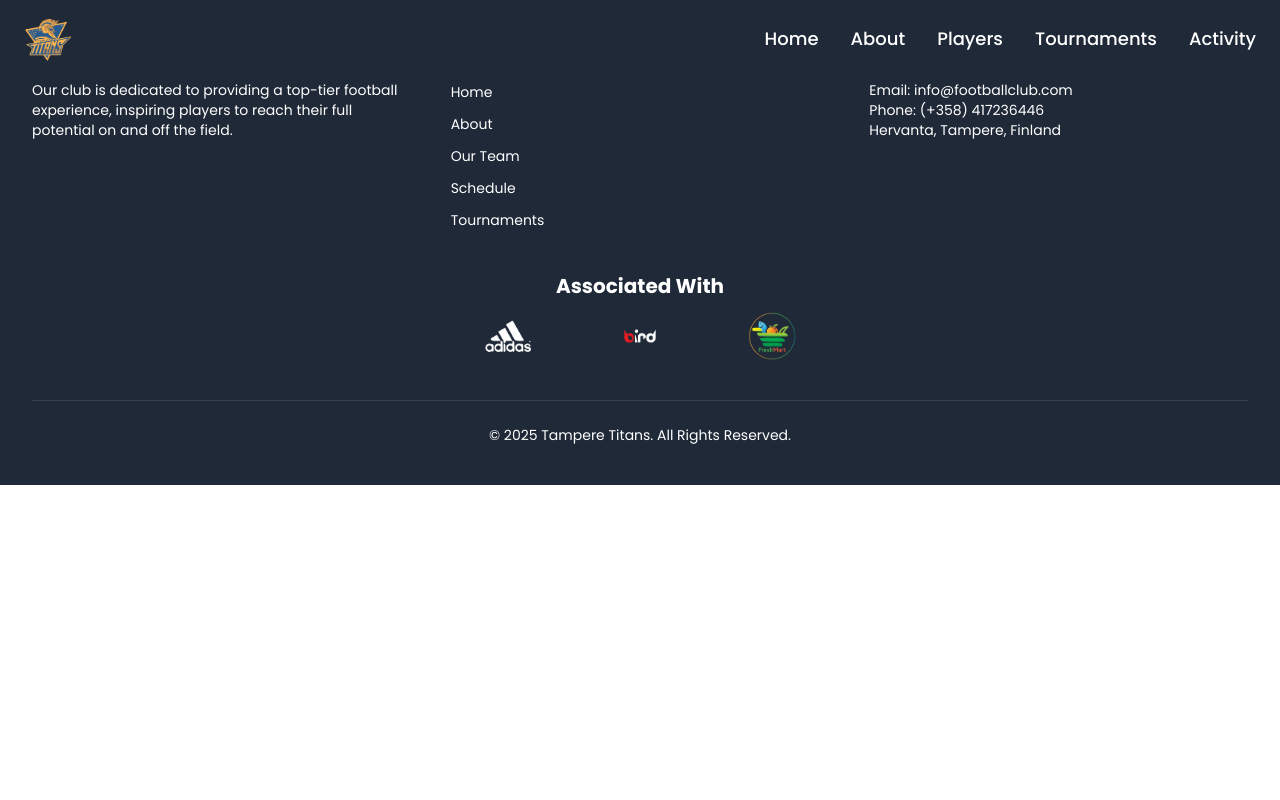
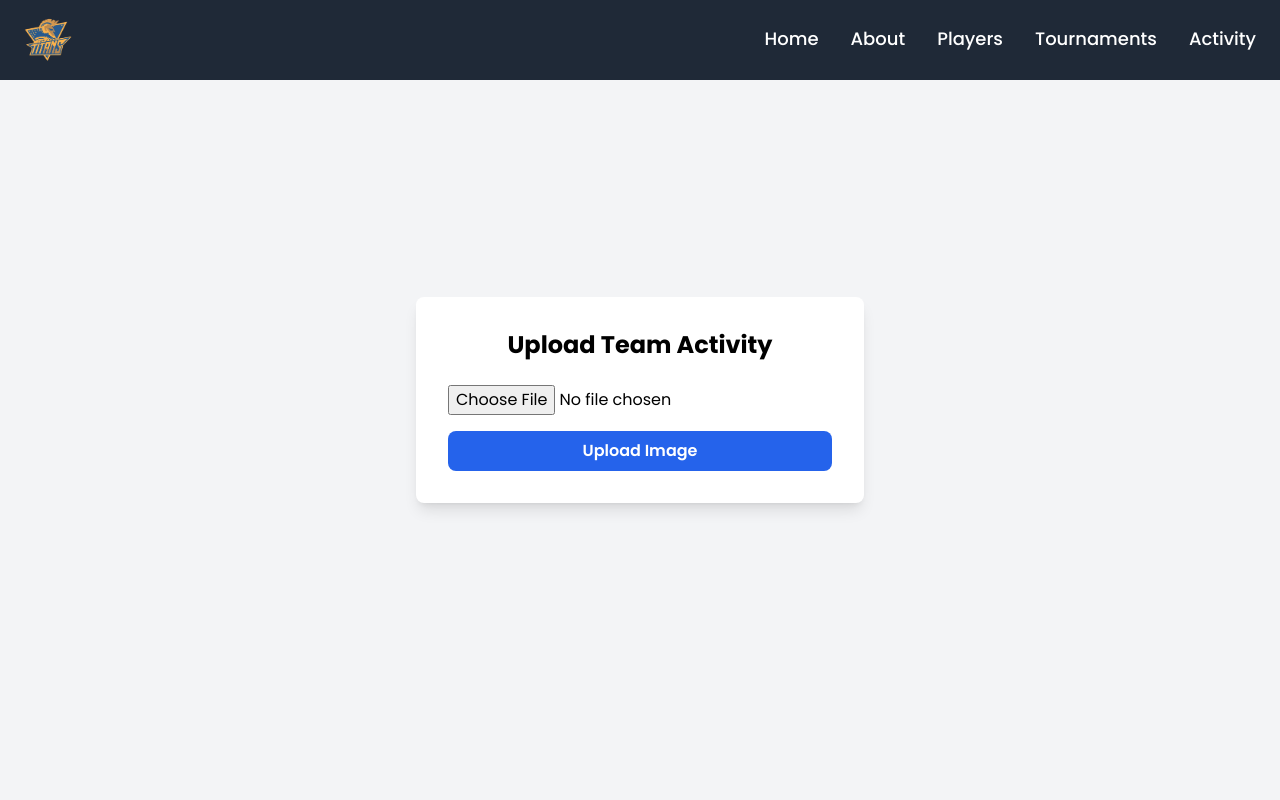
Before and after one commit to aidul23/tampere-titans, a React (Vite) app in the folder client/: page /post in a window 1280 px wide. Shown: the top 800 px of the page. Built offline with nearby package versions, Linux system fonts and the light colour scheme.

Commit message:
players fetch from db

```diff
--- a/client/src/App.jsx
+++ b/client/src/App.jsx
@@ -15,6 +15,7 @@ import CreateTournament from "./pages/CreateTournament"
 import Activity from "./pages/Activity";
 import ErrorBoundary from "./components/ErrorBoundary";
 import { ToastContainer } from "react-toastify";
+import PostActivity from "./pages/PostActivity";
 
 function App() {
   return (
@@ -30,6 +31,7 @@ function App() {
         <Route path="/admin" element={<AdminLogin />} />
         <Route path="/admin-dashboard" element={<AdminDashboard />} />
         <Route path="/create-tournament" element={<CreateTournament />} />
+        <Route path="/post" element={<PostActivity/>} />
         <Route
           path="/activities"
           element={
--- a/client/src/components/MatchCard.jsx
+++ b/client/src/components/MatchCard.jsx
@@ -8,11 +8,11 @@ const MatchCard = ({ match }) => {
             </div>
 
             {/* Teams vs Teams */}
-            <div className="flex justify-between items-center">
+            <div className="flex justify-between">
                 {/* Team 1 */}
-                <div className="flex flex-col items-center">
+                <div className="flex flex-col items-end">
                     <div className="flex items-center">
-                        <img src={match.team1.flag} alt={match.team1.name} className="w-8 h-8 mr-2 rounded-lg" />
+                        <img src="https://scontent-hel3-1.xx.fbcdn.net/v/t39.30808-6/475975621_475717385592111_8601467123491728576_n.jpg?_nc_cat=104&ccb=1-7&_nc_sid=127cfc&_nc_ohc=EbDu59wtmikQ7kNvgEaPQS1&_nc_oc=AdnvuGuCUgRjP8QDgFcfDYMa6MwVUuXUd-nmyfcud2CUrnpZQM-UC4kgTH9w18pb8sA&_nc_zt=23&_nc_ht=scontent-hel3-1.xx&_nc_gid=Q5yeMYahOdtdYMhlh088yA&oh=00_AYHM8oYOS67L_a1hYTXaYbGRmqqplpHbYKC-EcyCQp2xPg&oe=67E26DC5" alt={match.team1.name} className="w-8 h-8 mr-2 rounded-full" />
                         <span className="text-lg font-bold">{match.team1.name}</span>
                     </div>
                     {/* Goal Scorers */}
@@ -27,10 +27,10 @@ const MatchCard = ({ match }) => {
                 <span className="text-2xl font-bold">{match.team1.score} - {match.team2.score}</span>
 
                 {/* Team 2 */}
-                <div className="flex flex-col items-center">
+                <div className="flex flex-col">
                     <div className="flex items-center">
                         <span className="text-lg font-bold">{match.team2.name}</span>
-                        <img src={match.team2.flag} alt={match.team2.name} className="w-8 h-8 ml-2 rounded-lg" />
+                        <img src="https://scontent-hel3-1.xx.fbcdn.net/v/t39.30808-6/475843082_475717125592137_4438689105334184381_n.jpg?_nc_cat=108&ccb=1-7&_nc_sid=127cfc&_nc_ohc=J566UYs7IIAQ7kNvgGwZ8ka&_nc_oc=Adk_-_JvArBT_o5UKZ3rou1MQBhm4OUMhrbIuvuMcanKWDIY1vGzRhoSgN601a6Mh5k&_nc_zt=23&_nc_ht=scontent-hel3-1.xx&_nc_gid=qXm_TJKpZFCTbjS30P7KsQ&oh=00_AYGK0MNAMoIZX5CwZySnqcQGXYEfZxqIPBicY0TsD0QheA&oe=67E291DF" alt={match.team2.name} className="w-8 h-8 ml-2 rounded-full" />
                     </div>
                     {/* Goal Scorers */}
                     <ul className="text-sm text-gray-600 mt-1">
--- a/client/src/pages/AdminDashboard.jsx
+++ b/client/src/pages/AdminDashboard.jsx
@@ -75,6 +75,7 @@ function AdminDashboard() {
       {error && <p className="text-red-500 text-center">{error}</p>}
       <div>
         <Link to="/create-tournament" className="bg-green-500 text-white px-4 py-2 rounded">➕ Create Tournament</Link>
+        <Link to="/post" className="bg-green-500 text-white px-4 py-2 rounded ml-2">➕ Post Acitivity</Link>
       </div>
 
       <h2 className="text-2xl font-bold mb-4 mt-6">Player Lists</h2>
--- a/client/src/pages/Players.jsx
+++ b/client/src/pages/Players.jsx
@@ -1,25 +1,44 @@
-import React from "react";
+import React, { useState, useEffect } from "react";
 
 // Dummy Player Data (Replace with actual players)
-const players = [
-  { name: "John Doe", position: "Goalkeeper", joiningDate: "2018", number: "1", image: "src/assets/player.png" },
-  { name: "John Doe", position: "Goalkeeper", joiningDate: "2018", number: "2", image: "src/assets/player.png" },
-  { name: "Alex Smith", position: "Defender", joiningDate: "2018", number: "5", image: "src/assets/player.png" },
-  { name: "Alex Smith", position: "Defender", joiningDate: "2018", number: "3", image: "src/assets/player.png" },
-  { name: "Alex Smith", position: "Defender", joiningDate: "2018", number: "4", image: "src/assets/player.png" },
-  { name: "Ryan Wilson", position: "Defender", joiningDate: "2018", number: "10", image: "src/assets/player.png" },
-  { name: "David Brown", position: "Midfielder", joiningDate: "2018", number: "10", image: "src/assets/player.png" },
-  { name: "Chris Johnson", position: "Midfielder", joiningDate: "2018", number: "11", image: "src/assets/player.png" },
-  { name: "Michael Lee", position: "Forward", joiningDate: "2018", number: "9", image: "src/assets/player.png" },
-  { name: "James Anderson", position: "Forward", joiningDate: "2018", number: "7", image: "src/assets/player.png" },
-];
+// const players = [
+//   { name: "John Doe", position: "Goalkeeper", joiningDate: "2018", number: "1", image: "src/assets/player.png" },
+//   { name: "John Doe", position: "Goalkeeper", joiningDate: "2018", number: "2", image: "src/assets/player.png" },
+//   { name: "Alex Smith", position: "Defender", joiningDate: "2018", number: "5", image: "src/assets/player.png" },
+//   { name: "Alex Smith", position: "Defender", joiningDate: "2018", number: "3", image: "src/assets/player.png" },
+//   { name: "Alex Smith", position: "Defender", joiningDate: "2018", number: "4", image: "src/assets/player.png" },
+//   { name: "Ryan Wilson", position: "Defender", joiningDate: "2018", number: "10", image: "src/assets/player.png" },
+//   { name: "David Brown", position: "Midfielder", joiningDate: "2018", number: "10", image: "src/assets/player.png" },
+//   { name: "Chris Johnson", position: "Midfielder", joiningDate: "2018", number: "11", image: "src/assets/player.png" },
+//   { name: "Michael Lee", position: "Forward", joiningDate: "2018", number: "9", image: "src/assets/player.png" },
+//   { name: "James Anderson", position: "Forward", joiningDate: "2018", number: "7", image: "src/assets/player.png" },
+// ];
 
 // Function to filter players by position
-const filterPlayersByPosition = (position) => {
-  return players.filter((player) => player.position === position);
-};
+
 
 const Players = () => {
+  const [players, setPlayers] = useState([]);
+
+  // Fetch approved players from API
+  useEffect(() => {
+    const fetchPlayers = async () => {
+      try {
+        const response = await fetch("http://localhost:8000/api/v1/players/approved");
+        const data = await response.json();
+        setPlayers(data.players); // Assuming API response contains a "players" array
+      } catch (error) {
+        console.error("Error fetching players:", error);
+      }
+    };
+
+    fetchPlayers();
+  }, []);
+
+  const filterPlayersByPosition = (position) => {
+    return (players || []).filter((player) => player.position === position);
+  };
+
   return (
     <div className="min-h-screen bg-primary text-white pt-24 p-6">
       <h1 className="text-4xl font-bold text-center mb-10 text-secondary">Our Titans Squad</h1>
@@ -70,6 +89,7 @@ const Players = () => {
 };
 
 const PlayerCard = ({ player }) => {
+  const joiningYear = player.createdAt ? new Date(player.createdAt).getFullYear() : "Unknown";
   return (
     <div className="relative w-56 h-72 bg-white text-black rounded-xl shadow-lg overflow-hidden
       transform hover:scale-105 transition duration-300 group">
@@ -83,7 +103,7 @@ const PlayerCard = ({ player }) => {
 
         {/* Player Info (Name & Jersey Number Always Visible) */}
         <div className="space-y-1 relative top-4 transition-all duration-300 transform group-hover:-translate-y-2">
-          <h2 className="text-5xl font-bold text-white">{player.number}</h2>
+          <h2 className="text-5xl font-bold text-white">{player.jerseyNum}</h2>
           <h3 className="text-lg font-bold text-white">{player.name}</h3>
         </div>
 
@@ -91,7 +111,7 @@ const PlayerCard = ({ player }) => {
 
         {/* Extra Info - Appears When Hovering Over the Entire Card */}
         <div className="opacity-0 group-hover:opacity-100 transition-opacity duration-300 delay-150 pt-2 text-right">
-          <p className="text-base text-gray-300">Joined {player.joiningDate}</p>
+          <p className="text-base text-gray-300">Joined {joiningYear}</p>
           <p className="text-base text-accent font-semibold">{player.position}</p>
         </div>
       </div>
--- /dev/null
+++ b/client/src/pages/PostActivity.jsx
@@ -0,0 +1,80 @@
+import React, { useState } from "react";
+
+const PostActivity = () => {
+  const [selectedImage, setSelectedImage] = useState(null);
+  const [previewUrl, setPreviewUrl] = useState("");
+  const [uploading, setUploading] = useState(false);
+
+  // Handle File Selection
+  const handleImageChange = (event) => {
+    const file = event.target.files[0];
+    if (file) {
+      setSelectedImage(file);
+      setPreviewUrl(URL.createObjectURL(file)); // Preview Image
+    }
+  };
+
+  // Handle Image Upload (Mock API)
+  const handleUpload = async () => {
+    if (!selectedImage) {
+      alert("Please select an image first!");
+      return;
+    }
+
+    const formData = new FormData();
+    formData.append("image", selectedImage);
+
+    try {
+      setUploading(true);
+      // Mock API call (Replace with actual API endpoint)
+      const response = await fetch("http://localhost:8000/api/v1/activity/upload", {
+        method: "POST",
+        body: formData,
+      });
+
+      const data = await response.json();
+      setUploading(false);
+
+      if (response.ok) {
+        alert("Image uploaded successfully!");
+        setSelectedImage(null);
+        setPreviewUrl("");
+      } else {
+        alert(`Upload failed: ${data.message}`);
+      }
+    } catch (error) {
+      setUploading(false);
+      alert("Error uploading image!");
+      console.error(error);
+    }
+  };
+
+  return (
+    <div className="min-h-screen bg-gray-100 flex flex-col items-center justify-center p-6">
+      <div className="bg-white p-8 rounded-lg shadow-lg w-full max-w-md">
+        <h1 className="text-2xl font-bold text-center mb-6">Upload Team Activity</h1>
+
+        {/* Image Upload Input */}
+        <input type="file" accept="image/*" onChange={handleImageChange} className="w-full mb-4" />
+
+        {/* Image Preview */}
+        {previewUrl && (
+          <div className="mb-4">
+            <img src={previewUrl} alt="Preview" className="w-full h-52 object-cover rounded-lg" />
+          </div>
+        )}
+
+        {/* Upload Button */}
+        <button
+          onClick={handleUpload}
+          disabled={uploading}
+          className="w-full bg-blue-600 text-white py-2 rounded-lg font-semibold hover:bg-blue-700 transition duration-200"
+        >
+          {uploading ? "Uploading..." : "Upload Image"}
+        </button>
+      </div>
+    </div>
+  );
+};
+
+export default PostActivity;
```
Also changed, not shown: 2 other files (tests, documents, lock files or other folders).
